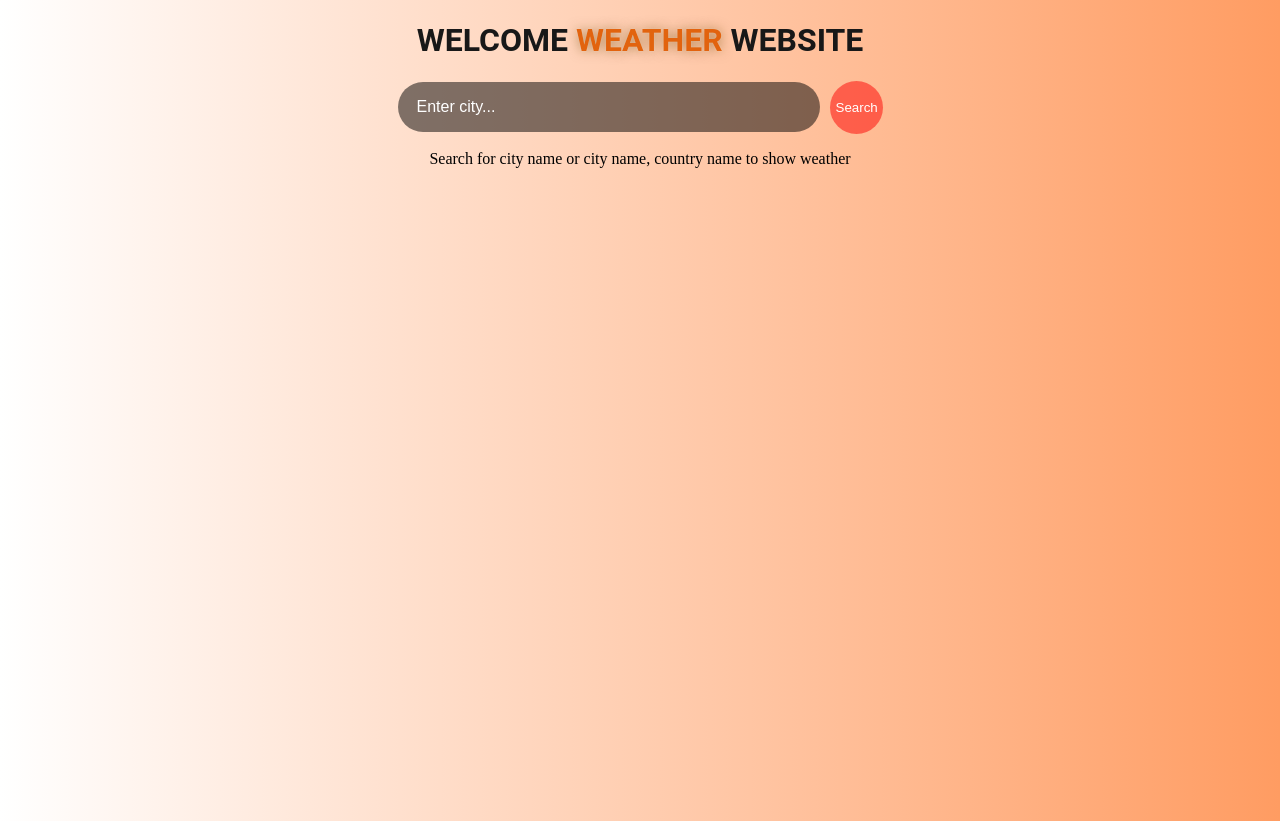
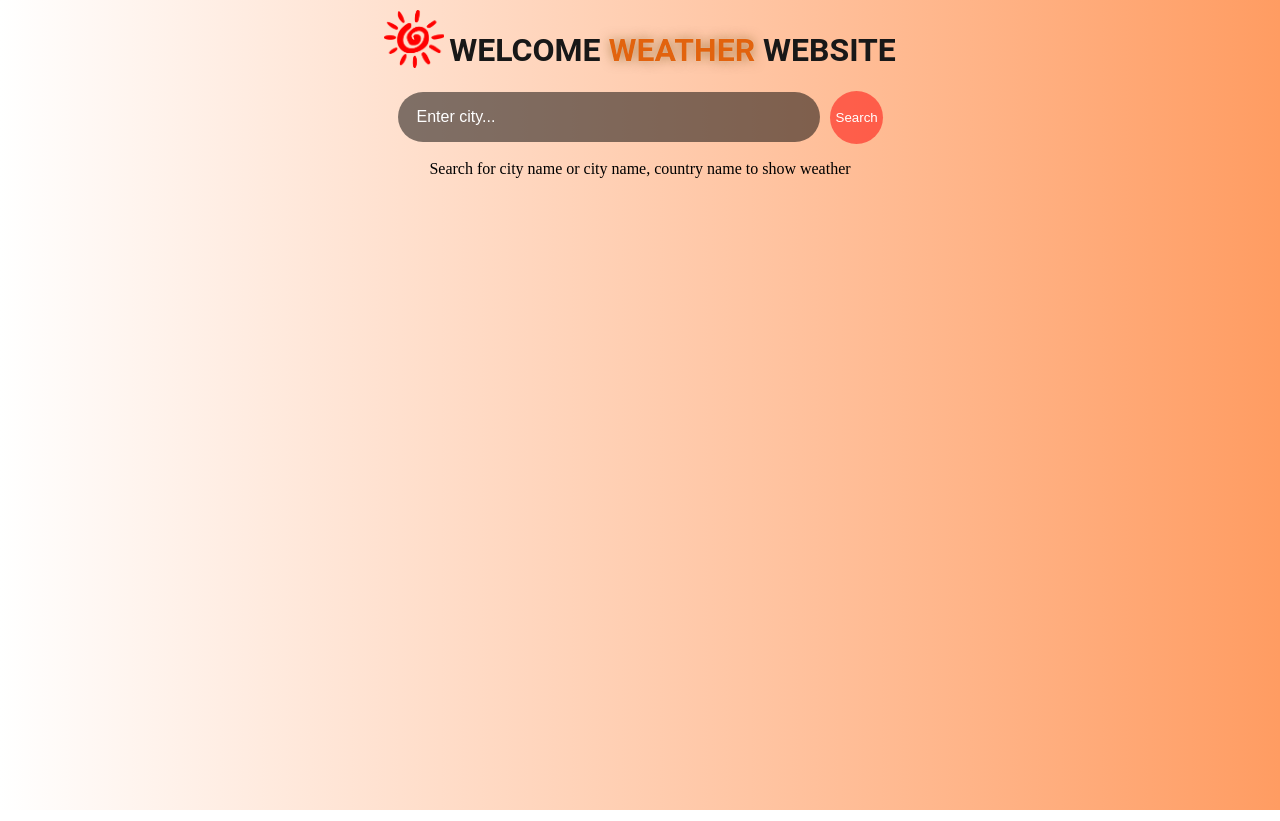
Before and after one commit to czz-svg/Mini_Project_Weather, a React (Vite) app: page / in a window 1280 px wide. Built offline with nearby package versions, Linux system fonts and the light colour scheme.

Commit message:
add logo in Header

```diff
--- a/src/components/Header.jsx
+++ b/src/components/Header.jsx
@@ -1,7 +1,8 @@
 export default function Header(){
     return(
-        <>
+        <div className="header">
+        <img src="img/sun.png" alt="logo-website" />
         <h1>WELCOME <em>WEATHER</em> WEBSITE</h1>
-        </>
+        </div>
     )
 }
--- a/src/index.css
+++ b/src/index.css
@@ -7,6 +7,20 @@ body {
   min-height: 100vh;
   text-align: center;
   background-image: linear-gradient(to right, rgb(255, 255, 255),rgb(255, 156, 98));
+}
+.header{
+  display: flex;
+  justify-content: center;
+  gap:5px;
+  margin-top: 10px;
+}
+.header img{
+  max-width: 60px;
+  max-height: 60px;
+  width: 10%;
+  height: 10%;
+  filter: brightness(0) saturate(100%) invert(18%) sepia(98%) saturate(7493%) hue-rotate(1deg) brightness(100%) contrast(112%);
+
 }
 h1 {
   font-family: 'Roboto', sans-serif;
```
Also changed, not shown: public/img/sun.png (added).
